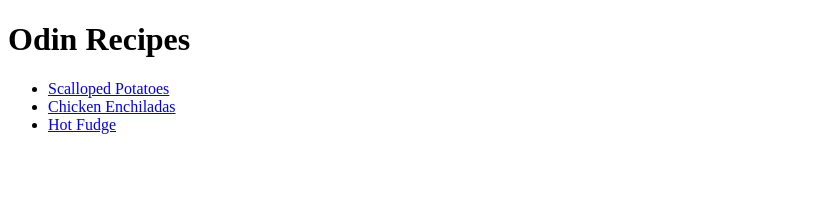
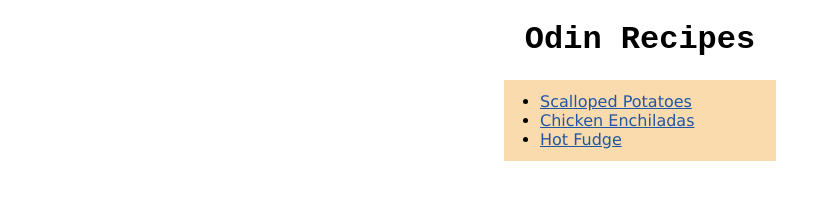
Before and after one commit to moss-3c/odin-recipes, a plain HTML site: page index.html in a window 1280 px wide. Shown: the whole page, without its empty margins (0-830 px from the left). Drawn offline with Linux system fonts and the light colour scheme.

Commit message:
Add styles.css

```diff
--- a/index.html
+++ b/index.html
@@ -4,10 +4,11 @@
     <meta charset="UTF-8">
     <meta name="viewport" content="width=device-width, initial-scale=1.0">
     <title>Odin Recipes</title>
+    <link rel="stylesheet" href="./styles.css">
 </head>
 <body>
     <h1>Odin Recipes</h1>
-    <ul>
+    <ul class="list">
         <li><a href="recipes/scalloped-potatoes.html">Scalloped Potatoes</a></li>
         <li><a href="recipes/chicken-enchiladas.html">Chicken Enchiladas</a></li>
         <li><a href="recipes/hot-fudge.html">Hot Fudge</a></li>
--- /dev/null
+++ b/styles.css
@@ -0,0 +1,29 @@
+body {
+    font-family: Verdana, Geneva, Tahoma, sans-serif;
+}
+
+a:link, a:visited {
+    color: rgb(34, 86, 163);
+}
+
+h1, h2 {
+    font-family: 'Courier New', Courier, monospace;
+    text-align: center;
+}
+
+img {
+    display: block;
+    margin: 0 auto 50px;
+    border-radius: 20px;
+}
+
+p, ul, ol {
+    background-color: rgb(250, 219, 173);
+    padding: 12px 36px;
+    margin-left: 10px;
+}
+
+.list {
+    width: 200px;
+    margin: auto;
+}
```
Also changed, not shown: recipes/chicken-enchiladas.html (+1 -1 lines), recipes/hot-fudge.html (+1 -0 lines), recipes/scalloped-potatoes.html (+1 -0 lines).
